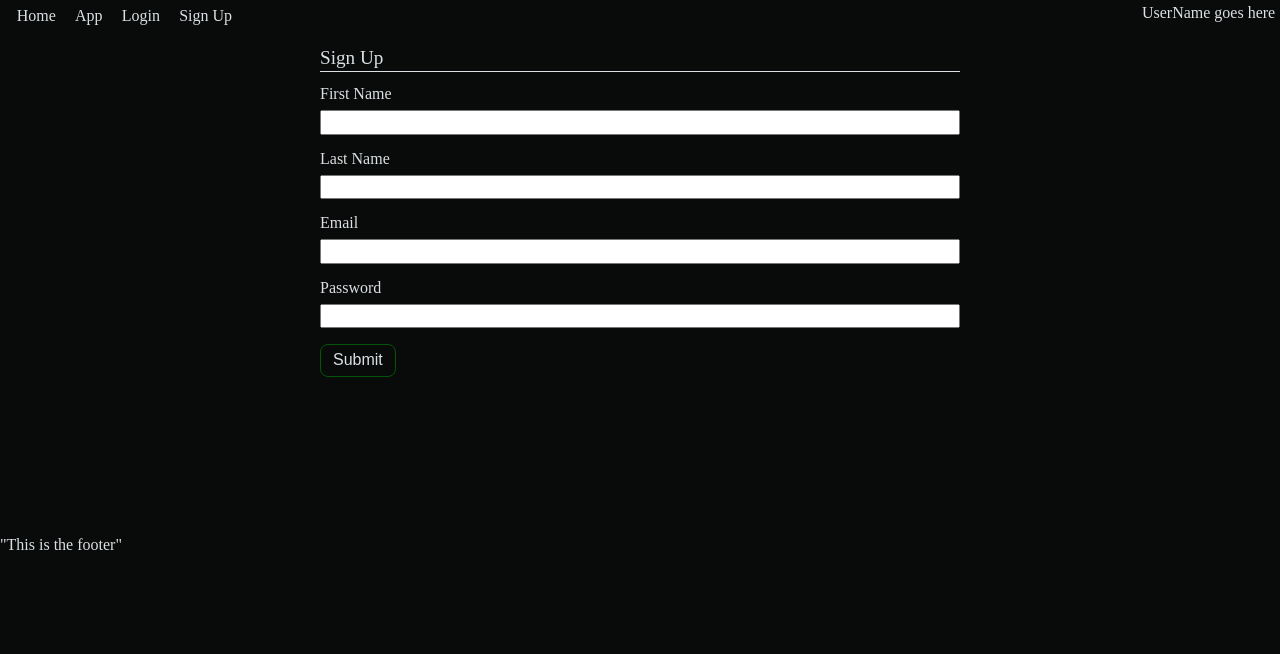
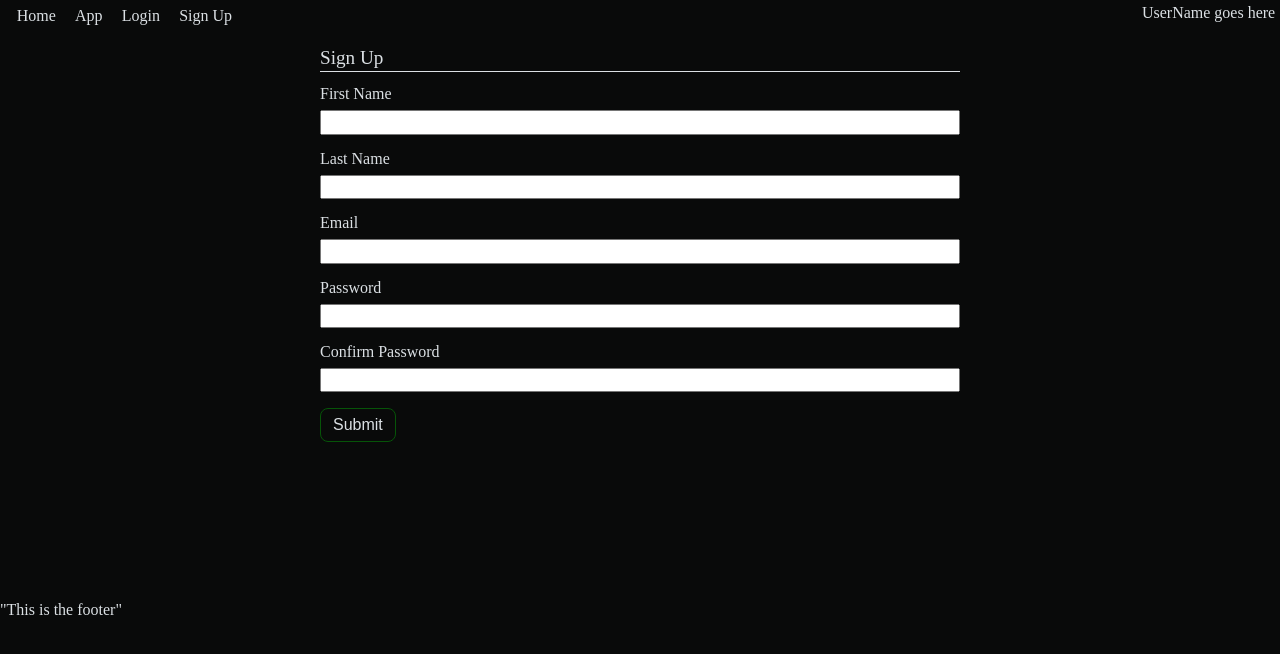
Before and after one commit to lucas-j-k/React-Drag-and-Drop-Templater, a React (Create React App) app: page /sign-up in a window 1280 px wide. Shown: the top 654 px of the page. Built offline with nearby package versions, Linux system fonts and the light colour scheme.

Commit message:
Set up the 4 forms as controlled components, with the state defined on the form components

```diff
--- a/src/components/forms/create-template-form.js
+++ b/src/components/forms/create-template-form.js
@@ -1,20 +1,44 @@
 import React, { Component } from 'react';
-
 
 
 class CreateTemplateForm extends Component {
 
+  constructor(props){
+    super(props);
+    this.state={
+      templateLabel: "",
+      tmplateContent: ""
+    }
+    this.handleInputChange = this.handleInputChange.bind(this);
+    this.handleSubmit = this.handleSubmit.bind(this);
+  }
+
+  handleInputChange(event){
+    this.setState({
+      [event.target.name]: event.target.value,
+    });
+  }
+
+  handleSubmit(event){
+    event.preventDefault();
+    let submission = {
+      label: this.state.templateLabel,
+      content: this.state.templateContent
+    }
+    console.log(submission);
+  }
+
   render() {
     return (
-      <form className="modal-form">
+      <form className="modal-form" onSubmit={this.handleSubmit}>
       <h2 className="modal-form__heading form__heading">Create a New Template</h2>
         <div className="modal-form__form-group form-group">
           <label for="templateLabel" className="modal-form__label form__label">Label</label>
-          <input type="text" name="templateLabel" className="modal-form__input form__input" />
+          <input type="text" name="templateLabel" className="modal-form__input form__input" onChange={this.handleInputChange} value={this.state.templateLabel} />
         </div>
         <div className="modal-form__form-group form-group">
           <label for="templateContent" className="modal-form__label form__label">Text</label>
-          <textarea name="templateContent" className="modal-form__input form__input modal-form__textarea form__input form__textarea" />
+          <textarea name="templateContent" className="modal-form__input form__input modal-form__textarea form__input form__textarea" onChange={this.handleInputChange} value={this.state.templateContent} />
         </div>
         <div className="modal-form__form-group form-group">
           <input type="submit" name="submit" className="button button--positive modal-form__submit form__submit" />
--- a/src/components/forms/edit-template-form.js
+++ b/src/components/forms/edit-template-form.js
@@ -5,22 +5,43 @@ import React, { Component } from 'react';
 class EditTemplateForm extends Component {
 
   constructor(props){
-    super(props)
+    super(props);
+    this.state={
+      templateLabel: this.props.currentlyEditing.label,
+      templateContent: this.props.currentlyEditing.content
+    }
+    this.handleInputChange = this.handleInputChange.bind(this);
+    this.handleSubmit = this.handleSubmit.bind(this);
+  }
+
+  handleInputChange(event){
+    this.setState({
+      [event.target.name]: event.target.value,
+    });
+  }
+
+  handleSubmit(event){
+    event.preventDefault();
+    let submission = {
+      label: this.state.templateLabel,
+      content: this.state.templateContent
+    }
+    console.log(submission);
   }
 
 
   render() {
     return (
-      <form className="modal-form">
+      <form className="modal-form" onSubmit={this.handleSubmit}>
         <h2 className="modal-form__heading form__heading">Edit Template - {this.props.currentlyEditing.label}</h2>
         <input type="hidden" name="templateId" defaultValue={this.props.currentlyEditing.id} />
         <div className="modal-form__form-group form-group">
           <label for="templateLabel" className="modal-form__label form__label">Label</label>
-          <input type="text" name="templateLabel" defaultValue={this.props.currentlyEditing.label} className="modal-form__input form__input" />
+          <input type="text" name="templateLabel" className="modal-form__input form__input" onChange={this.handleInputChange} value={this.state.templateLabel} />
         </div>
         <div className="modal-form__form-group form-group">
           <label for="templateContent" className="modal-form__label form__label">Text</label>
-          <textarea name="templateContent" defaultValue={this.props.currentlyEditing.content} className="modal-form__input modal-form__textarea form__input form__textarea" />
+          <textarea name="templateContent" className="modal-form__input modal-form__textarea form__input form__textarea" onChange={this.handleInputChange} value={this.state.templateContent} />
         </div>
         <div className="modal-form__form-group form-group">
           <input type="submit" name="submit" className="modal-form__submit button button--positive form__submit" />
--- a/src/components/forms/login-form.js
+++ b/src/components/forms/login-form.js
@@ -4,17 +4,42 @@ import React, { Component } from 'react';
 
 class LoginForm extends Component {
 
+  constructor(props){
+    super(props);
+    this.state={
+      email: "",
+      password: ""
+    }
+    this.handleInputChange = this.handleInputChange.bind(this);
+    this.handleSubmit = this.handleSubmit.bind(this);
+  }
+
+  handleInputChange(event){
+    this.setState({
+      [event.target.name]: event.target.value,
+    });
+  }
+
+  handleSubmit(event){
+    event.preventDefault();
+    let submission = {
+      email: this.state.email,
+      password: this.state.password
+    }
+    console.log(submission);
+  }
+
   render() {
     return (
-      <form className="user-form">
+      <form className="user-form" onSubmit={this.handleSubmit}>
         <h2 className="user-form__heading form__heading">Login</h2>
         <div className="form-group user-form__form-group">
           <label for="email" className="user-form__label form__label">Email</label>
-          <input type="email" name="email" className="user-form__input form__input" />
+          <input type="email" name="email" className="user-form__input form__input" value={this.state.email} onChange={this.handleInputChange} />
         </div>
         <div className="form-group user-form__form-group">
           <label for="password" className="user-form__label form__label" >Password</label>
-          <input type="password" name="password" className="user-form__input form__input" />
+          <input type="password" name="password" className="user-form__input form__input" value={this.state.password} onChange={this.handleInputChange} />
         </div>
         <div className="form-group user-form__form-group">
           <input type="submit" name="submit" className="user-form__submit form__submit button button--positive" />
--- a/src/components/forms/registration-form.js
+++ b/src/components/forms/registration-form.js
@@ -4,25 +4,60 @@ import React, { Component } from 'react';
 
 class RegistrationForm extends Component {
 
+  constructor(props){
+    super(props);
+    this.state={
+      firstName: "",
+      lastName: "",
+      email: "",
+      password: "",
+      passwordConfirm: ""
+    }
+    this.handleInputChange = this.handleInputChange.bind(this);
+    this.handleSubmit = this.handleSubmit.bind(this);
+  }
+
+  handleInputChange(event){
+    this.setState({
+      [event.target.name]: event.target.value,
+    });
+  }
+
+  handleSubmit(event){
+    event.preventDefault();
+    let submission = {
+      firstName: this.state.firstName,
+      lastName: this.state.lastName,
+      email: this.state.email,
+      password: this.state.password,
+      passwordConfirm: this.state.passwordConfirm
+    }
+    console.log(submission);
+  }
+
   render() {
     return (
-      <form className="user-form">
+      <form className="user-form" onSubmit={this.handleSubmit}>
         <h2 className="user-form__heading form__heading">Sign Up</h2>
         <div className="form-group user-form__form-group">
           <label for="firstName" className="user-form__label form__label">First Name</label>
-          <input type="text" name="firstName" className="user-form__input form__input" />
+          <input type="text" name="firstName" className="user-form__input form__input" value={this.state.firstName} onChange={this.handleInputChange} />
         </div>
         <div className="form-group user-form__form-group">
           <label for="lastName" className="user-form__label form__label">Last Name</label>
-          <input type="text" name="lastName" className="user-form__input form__input" />
+          <input type="text" name="lastName" className="user-form__input form__input" value={this.state.lastName} onChange={this.handleInputChange} />
         </div>
         <div className="form-group user-form__form-group">
           <label for="email" className="user-form__label form__label">Email</label>
-          <input type="email" name="email" className="user-form__input form__input" />
+          <input type="email" name="email" className="user-form__input form__input" value={this.state.email} onChange={this.handleInputChange} />
         </div>
         <div className="form-group user-form__form-group">
           <label for="password" className="user-form__label form__label">Password</label>
-          <input type="password" name="password" className="user-form__input form__input" />
+          <input type="password" name="password" className="user-form__input form__input" value={this.state.password} onChange={this.handleInputChange} />
+        </div>
+        <div className="form-group user-form__form-group">
+          <label for="passwordConfirm" className="user-form__label form__label">Confirm Password</label>
+          <input type="password" name="passwordConfirm" className="user-form__input form__input" value={this.state.passwordConfirm} onChange={this.handleInputChange} />
         </div>
         <div className="form-group user-form__form-group">
           <input type="submit" name="submit" className="user-form__submit form__submit button button--positive" />
--- a/src/components/homepage.js
+++ b/src/components/homepage.js
@@ -11,7 +11,13 @@ class Homepage extends Component {
 
   render() {
     return (
-      <div>HOMEPAGE</div>
+      <div>
+        <p>Donec sollicitudin molestie malesuada. Vestibulum ac diam sit amet quam vehicula elementum sed sit amet dui. Nulla quis lorem ut libero malesuada feugiat.</p>
+        <p>Cras ultricies ligula sed magna dictum porta. Donec rutrum congue leo eget malesuada. Vivamus suscipit tortor eget felis porttitor volutpat.</p>
+        <p>Lorem ipsum dolor sit amet, consectetur adipiscing elit. Nulla quis lorem ut libero malesuada feugiat. Cras ultricies ligula sed magna dictum porta.</p>
+        <p>Vivamus magna justo, lacinia eget consectetur sed, convallis at tellus. Vestibulum ante ipsum primis in faucibus orci luctus et ultrices posuere cubilia Curae; Donec velit neque, auctor sit amet aliquam vel, ullamcorper sit amet ligula. Nulla porttitor accumsan tincidunt.</p>
+        <p>Cras ultricies ligula sed magna dictum porta. Curabitur aliquet quam id dui posuere blandit. Vestibulum ac diam sit amet quam vehicula elementum sed sit amet dui.</p>
+      </div>
     )
   }
 
```
